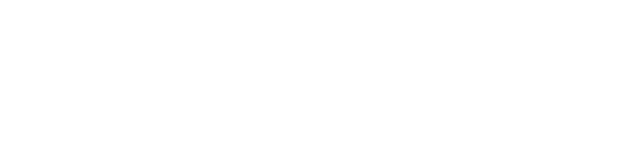
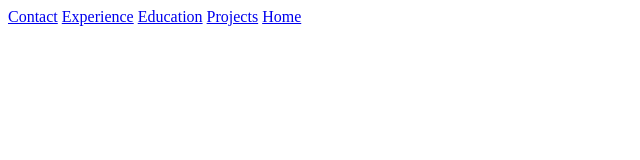
Before and after one commit to kola-avinash/midterm_Einstein, a plain HTML site: page index.html in a window 1280 px wide. Shown: the whole page, without its empty margins (0-640 px from the left). Drawn offline with Linux system fonts and the light colour scheme.

Commit message:
Navbar created

```diff
--- a/index.html
+++ b/index.html
@@ -4,6 +4,15 @@
     <meta charset="UTF-8">
     <meta name="viewport" content="width=device-width, initial-scale=1.0">
     <title>Einstein</title>
+    <div class="navbar"></div>
+
+        <a href="#contact">Contact</a>
+        <a href="#experience">Experience</a>
+        <a href="#education">Education</a>
+        <a href="#projects">Projects</a>
+        <a href="#Home">Home</a>
+        <!-- <a class="logo" href="#"><img src="images/logo.png" alt="Logo"></a> -->
+    </div>
 </head>
 <body>
 
```
